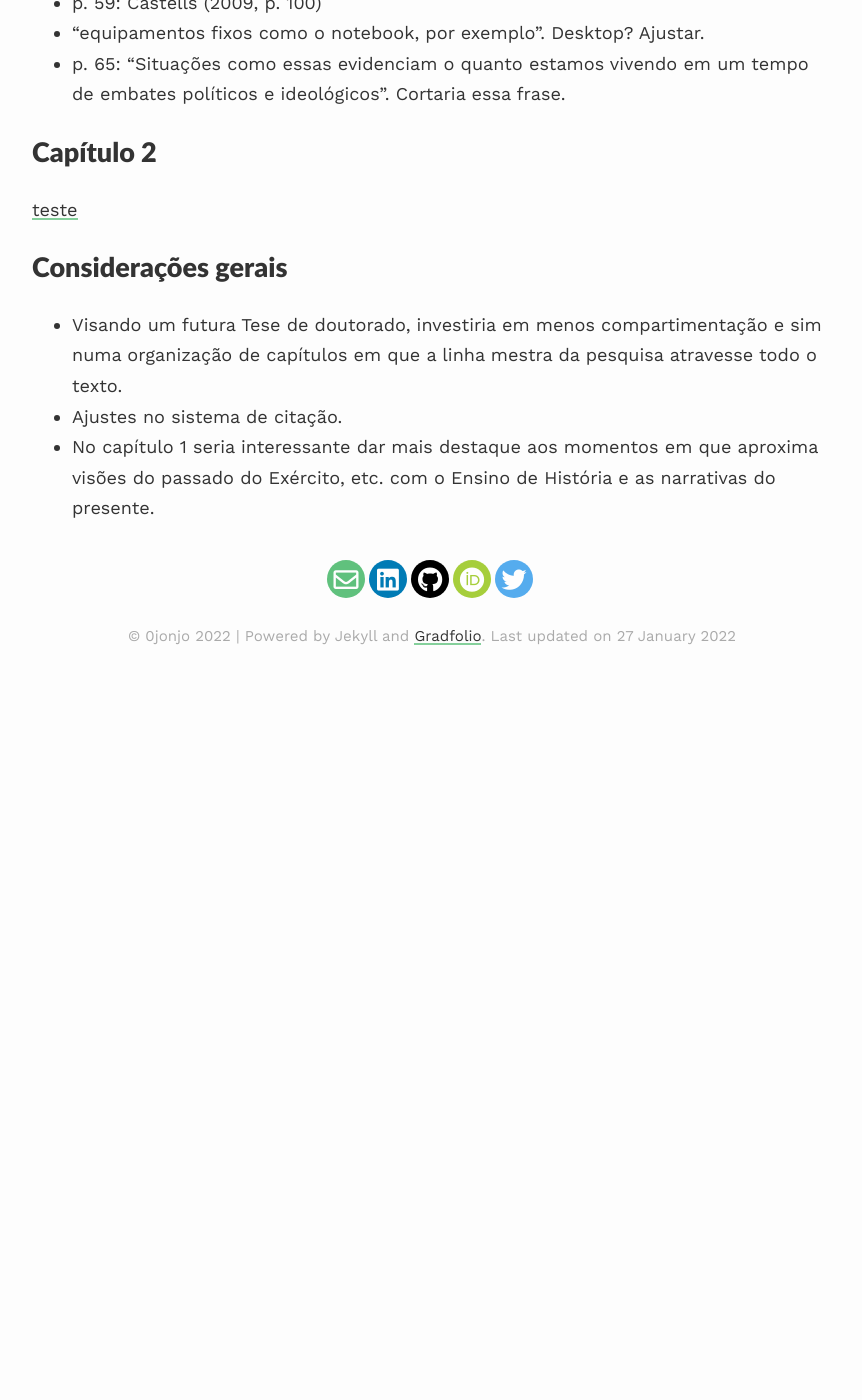
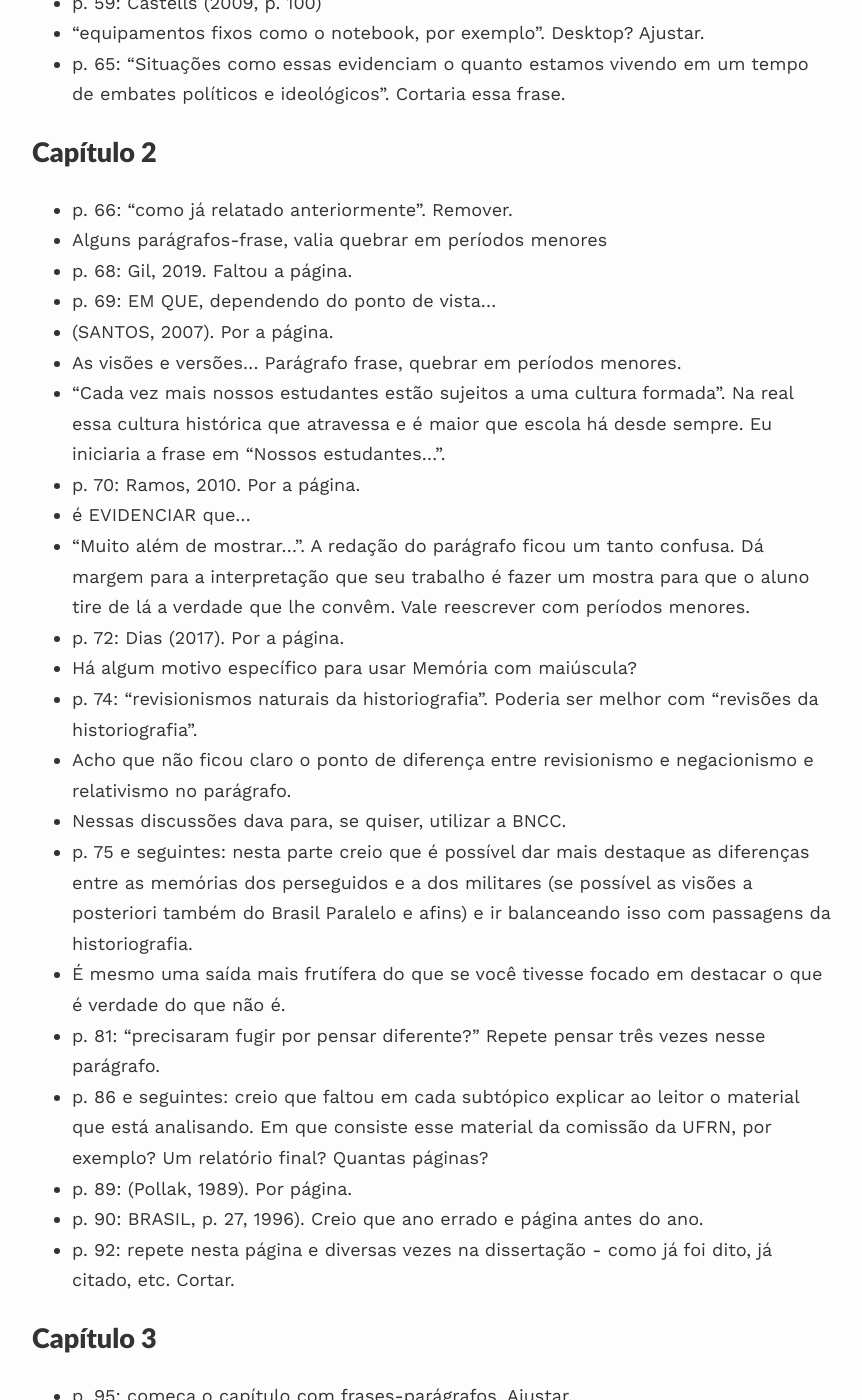
Before and after one commit to 0jonjo/0jonjo.github.io, a Jekyll site: the page built from _pages/220128sevemar.md, in a window 1280 px wide and 1400 px high, scrolled down 1958 px. Shown: the whole window, without its empty margins (208-1070 px from the left). Built offline with Jekyll 4.4.1, drawn with Linux system fonts in a browser that asks for light colours; nearby versions of some CDN libraries; our own code applies the rules of GitHub Pages for plain Markdown files; before the commit the page ends 2608 px from its top, so only the background shows below that; some of the changed text lies outside the part shown.

Commit message:
finish comments on sevemar dissertation

```diff
--- a/_pages/220128sevemar.md
+++ b/_pages/220128sevemar.md
@@ -1,7 +1,6 @@
 # Qualificação Sevemar - ProfHistória UFRN - 280122
 
 ## Resumo e Introdução
-
 - p. 7: ajustar frases que estão em primeira pessoa. Passar a terceira pessoa.
 - Explicitar o recorte temporal, escola, etc. no resumo. Fez isso no começo da introdução. Lá está bem com cara de resumo.
 - p. 10: Essa discussão sobre o termo Ditadura Militar, Civil etc. é muito importante, mas não para estar na vitrine do seu trabalho (as primeiras páginas da introdução). Aqui é o espaço de explicar ao leitor sua pesquisa, não entrar em pormenores.
@@ -38,14 +37,57 @@
 - "equipamentos fixos como o notebook, por exemplo". Desktop? Ajustar.
 - p. 65: "Situações como essas evidenciam o quanto estamos vivendo em um tempo de embates políticos e ideológicos". Cortaria essa frase.
 
+## Capítulo 2
+- p. 66: "como já relatado anteriormente". Remover.
+- Alguns parágrafos-frase, valia quebrar em períodos menores
+- p. 68: Gil, 2019. Faltou a página.
+- p. 69: EM QUE, dependendo do ponto de vista...
+- (SANTOS, 2007). Por a página.
+- As visões e versões... Parágrafo frase, quebrar em períodos menores.
+- "Cada vez mais nossos estudantes estão sujeitos a uma cultura formada". Na real essa cultura histórica que atravessa e é maior que escola há desde sempre. Eu iniciaria a frase em "Nossos estudantes...".
+- p. 70: Ramos, 2010. Por a página.
+- é EVIDENCIAR que...
+- "Muito além de mostrar...". A redação do parágrafo ficou um tanto confusa. Dá margem para a interpretação que seu trabalho é fazer um mostra para que o aluno tire de lá a verdade que lhe convêm. Vale reescrever com períodos menores.
+- p. 72: Dias (2017). Por a página.
+- Há algum motivo específico para usar Memória com maiúscula?
+- p. 74: "revisionismos naturais da historiografia". Poderia ser melhor com "revisões da historiografia".
+- Acho que não ficou claro o ponto de diferença entre revisionismo e negacionismo e relativismo no parágrafo.
+- Nessas discussões dava para, se quiser, utilizar a BNCC.
+- p. 75 e seguintes: nesta parte creio que é possível dar mais destaque as diferenças entre as memórias dos perseguidos e a dos militares (se possível as visões a posteriori também do Brasil Paralelo e afins) e ir balanceando isso com passagens da historiografia.
+- É mesmo uma saída mais frutífera do que se você tivesse focado em destacar o que é verdade do que não é.
+- p. 81: "precisaram fugir por pensar diferente?" Repete pensar três vezes nesse parágrafo.
+- p. 86 e seguintes: creio que faltou em cada subtópico explicar ao leitor o material que está analisando. Em que consiste esse material da comissão da UFRN, por exemplo? Um relatório final? Quantas páginas?
+- p. 89: (Pollak, 1989). Por página.
+- p. 90: BRASIL, p. 27, 1996). Creio que ano errado e página antes do ano.
+- p. 92: repete nesta página e diversas vezes na dissertação - como já foi dito, já citado, etc. Cortar.
 
-## Capítulo 2
+## Capítulo 3
+- p. 95: começa o capítulo com frases-parágrafos. Ajustar.
+- O conteúdo dessa página e das seguintes deveria constar na Introdução, resume motivações, recortes e o que é seu produto.
+- p. 96: o programa de pós-graduação em ensino de história, ditadura. Tudo em minúsculo.
+- Se o conceito de memória é central para a pesquisa, poderia ser brevemente discutido na introdução.
+- Interessante o material ser um site, melhor de compartilhar e mais útil que só os pdf. Poderia por o link já na introdução.
+- p. 97: importante mesmo diversificar linguagens e fazer o estudante trabalhar com tipos de fontes diversas.
+- p. 98: o parágrafo que abre essa página seria útil na Introdução.
+- p. 99: ensino médio. Ajustar.
+- O enfoque em Memória e História é basilar no produto final, era bom fazer parte da introdução.
+- p. 100: voltou a misturar o sistema de citações.
+- Diversos aspectos do capítulo poderiam ser referenciados brevemente antes na introdução, ia nortear melhor o leitor.
 
-[teste][testador]
-
-[testador]:https://www.radio-browser.info/#/
+## Conclusão
+- p. 109 e seguintes: diversas palavras em minúsculas.
+- p. 110: novos argumentos cabem, geralmente a introdução e os capítulos. Na conclusão se "resume" o objetivo geral da pesquisa, temas e conclusões de cada capítulo, e no caso, do produto.
+- Essa parte da Segunda Guerra (escrita lá em minúsculo) é um exemplo do que poderia estar na introdução.
+- p. 111: reescrever o capítulo sobre as ferramentas Google em tom formal.
 
 ## Considerações gerais
 - Visando um futura Tese de doutorado, investiria em menos compartimentação e sim numa organização de capítulos em que a linha mestra da pesquisa atravesse todo o texto.
 - Ajustes no sistema de citação.
 - No capítulo 1 seria interessante dar mais destaque aos momentos em que aproxima visões do passado do Exército, etc. com o Ensino de História e as narrativas do presente.
+- Algo que está melhor encaminhado no capítulo 2.
+- Senti falta do uso de bibliografia de uso e análise de documentos históricos em sala de aula.
+- Há alguma dissertação/tese que discuta uso educacional do material da Comissão da Verdade ou memórias da ditadura? Se tiver é bom dialogar com ele.
+- Valia explicar melhor para o leitor que fontes usa. Passeia por vídeos do YouTube, relatórios, livros. Poderia especificar, por exemplo, quantos inscritos e visualizações tem o canal Brasil Paralelo? Esse tipo de informação dá dimensão ao leitor que está servindo como fonte.
+- Na dissertação há pouca citação direta as falas de época e memórias em si da Ditadura. Exemplo: na parte dos documentos achados pela CV-UFRN no fim do capítulo 2.
+- Elementos do terceiro capítulo poderiam ser referenciados na introdução e nos dois anteriores.
+- Cabe ajustar parte da conclusão.
```
